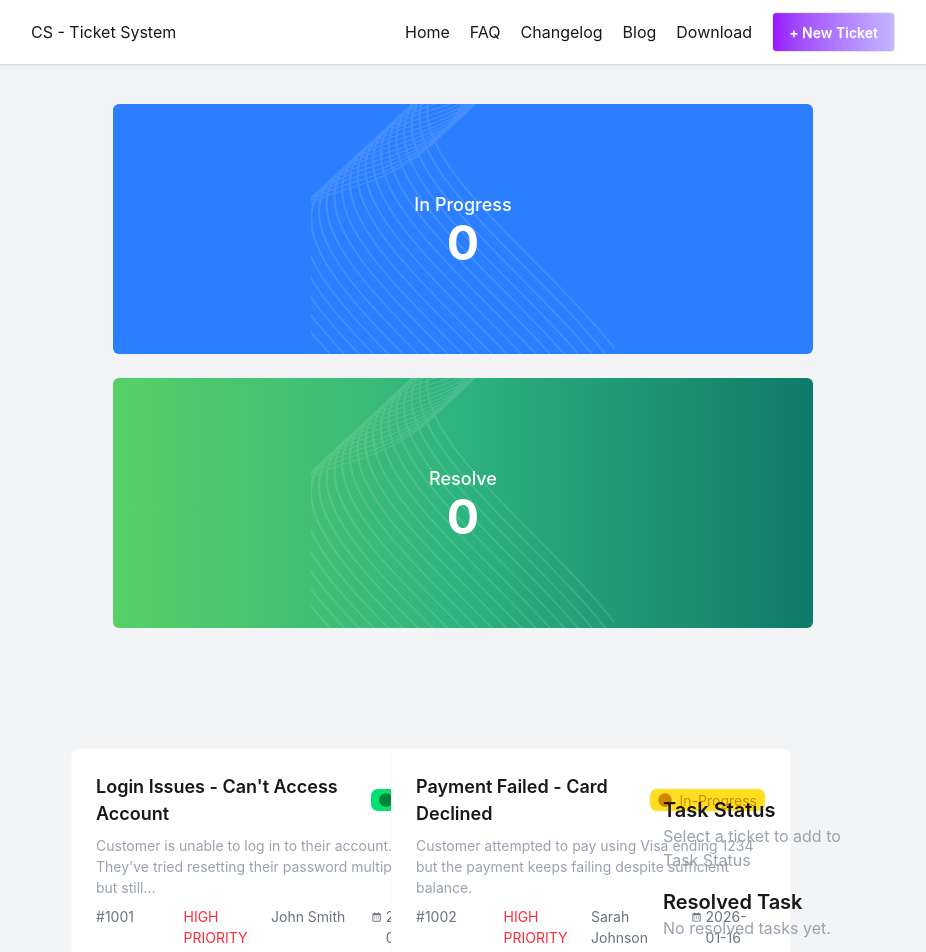
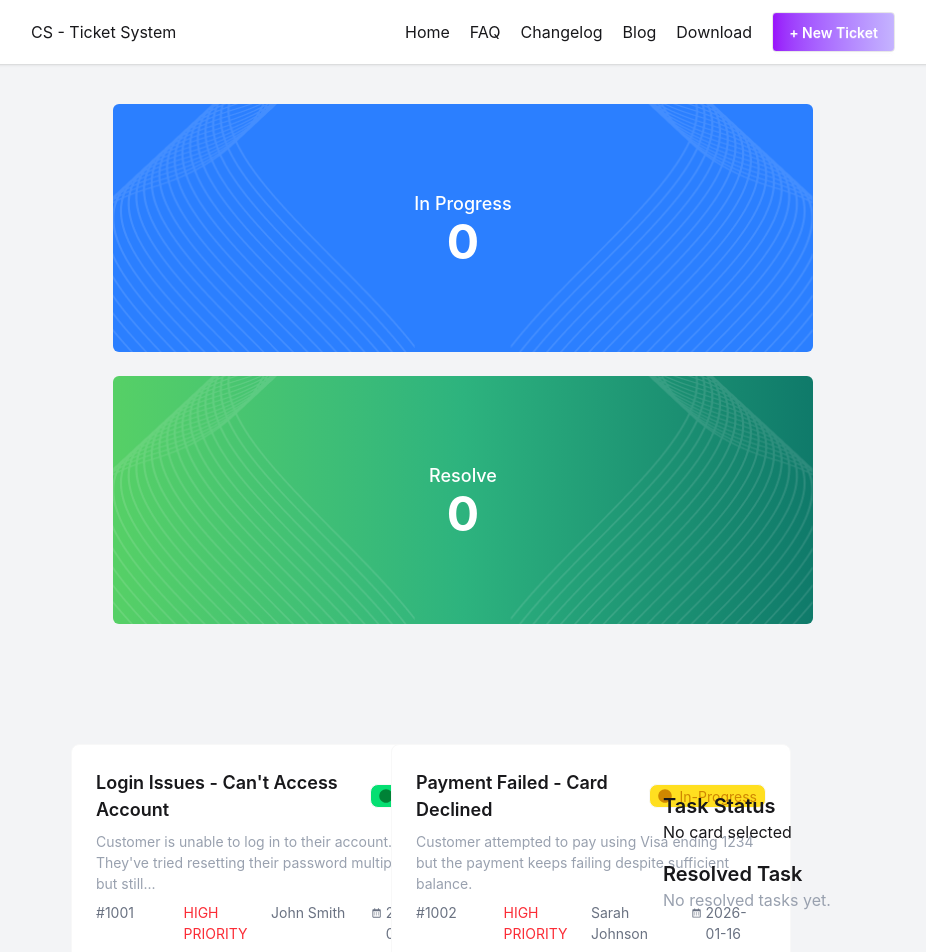
Before and after one commit to safikolislam/ticket_system, a React (Vite) app: page / in a window 1280 px wide. Shown: the top 952 px of the page, without its empty margins (177-1103 px from the left). Built offline with nearby package versions, Linux system fonts and the light colour scheme.

Commit message:
added the card section and added the task status section

```diff
--- a/src/App.jsx
+++ b/src/App.jsx
@@ -1,27 +1,28 @@
 
-import { Suspense } from 'react'
+import { Suspense, useState } from 'react'
 import './App.css'
 import Banner from './Components/Banner/Banner'
 import Navbar from './Components/Navbar/Navbar'
 import Tickets from './Components/Tickets/Tickets'
 
+const fetchData = async() =>{
+  const res = await fetch("/Tickets.json")
+  return res.json()
+}
+  const fetchPromise = fetchData()
 
-function App() {
-const fetchData = async() =>{
- const res = await fetch("/Tickets.json")
- return res.json()
-}
-
-const fetchPromise = fetchData()
+  function App() {
+  const [task,setTask] = useState([])
+  const [resolved,setResolved] = useState([])
 
   return (
     <>
     <Navbar></Navbar>
     <div className="pt-16">
-    <Banner></Banner>
-    <Suspense fallback={<p>Loading....</p>}>
+    <Banner task={task} resolved={resolved}></Banner>
+    <Suspense fallback={<span className="loading loading-spinner loading-xl"></span>}>
 
-    <Tickets fetchPromise={fetchPromise}></Tickets>
+    <Tickets resolved={resolved} setResolved={setResolved} task={task} setTask={setTask} fetchPromise={fetchPromise}></Tickets>
     </Suspense>
     </div>
 
--- a/src/Components/Banner/Banner.jsx
+++ b/src/Components/Banner/Banner.jsx
@@ -2,25 +2,36 @@ import React from 'react';
 import bg1 from "../../assets/vector1.png"
 
 
-const Banner = () => {
+const Banner = ({task,resolved}) => {
     return (
         <div className="top-0 flex flex-wrap gap-6 p-10 justify-center items-center bg-gray-100 text-white">
 
-            <div className="bg-blue-500 rounded-md relative flex w-[700px] h-[250px] flex-col items-center justify-center overflow-hidden">
-                <img src={bg1} alt="backgroun1" className="absolute inset-0 h-full w-full object-contain" />
+            <div className="bg-blue-500 rounded-md relative flex w-175 h-62 flex-col items-center justify-center overflow-hidden">
+             <div className="flex justify-between items-center">
+                <img src={bg1} alt="backgroun1"
+                className="absolute left-0 top-0 w-auto  h-full  object-cover pointer-events-none" />
+                <img src={bg1} alt="backgroun1" className="absolute scale-x-[-1] h-full w-auto object-cover right-0 top-0" />
+
+             </div>
                 <div className="relative z-10 text-center">
                     <p className="text-lg font-medium">In Progress</p>
-                    <h2 className="text-5xl font-bold">0</h2>
+                    <h2 className="text-5xl font-bold">{task.length}</h2>
                 </div>
             </div>
 
 
 
-            <div className=" relative bg-linear-to-r from-[#56D066] via-[#2DB37E] to-[#0F7A6A] rounded-md flex w-[700px] h-[250px] flex-col items-center justify-center overflow-hidden">
-                <img src={bg1} alt="backgroun1" className="absolute inset-0 h-full w-full object-contain " />
+            <div className=" relative bg-linear-to-r from-[#56D066] via-[#2DB37E] to-[#0F7A6A] rounded-md flex w-175 h-62 flex-col items-center justify-center overflow-hidden">
+                 <div className="flex justify-between items-center">
+                <img src={bg1} alt="backgroun1"
+                className="absolute left-0 top-0 w-auto  h-full  object-cover" />
+                <img src={bg1} alt="backgroun1" className=" absolute right-0 top-0 scale-x-[-1] h-full w-auto object-cover pointer-events-none" />
+
+             </div>
+
                 <div className="relative z-10 text-center">
                     <p className="text-lg font-medium">Resolve</p>
-                    <h2 className="text-5xl font-bold">0</h2>
+                    <h2 className="text-5xl font-bold">{resolved.length}</h2>
                 </div>
             </div>
 
--- a/src/Components/Tickets/TicketCard.jsx
+++ b/src/Components/Tickets/TicketCard.jsx
@@ -3,8 +3,8 @@ import { BiCalendar } from 'react-icons/bi';
 
 import { FaCircle } from 'react-icons/fa';
 
-const TicketCard = ({ticket}) => {
- console.log(ticket);
+const TicketCard = ({ticket,setTask,task}) => {
+
  const {title,description,status,id,priority,createdAt,
 customer
 } = ticket;
@@ -13,9 +13,13 @@ customer
       "MEDIUM PRIORITY":"text-yellow-500",
       "HIGH PRIORITY" : "text-red-500"
     }
+    const handleClick= ()=>{
+
+         setTask([...task ,ticket])
+    }
     return (
-       <div>
-        <div className="card card-border bg-base-100 w-100 -ml-15 lg:ml-2">
+       <div onClick={handleClick}>
+        <div className="card card-border bg-base-100 w-100 -ml-15 lg:ml-2 md:ml-3">
   <div className="card-body">
     <div className="flex justify-between items-center">
      <h2 className="card-title">{title}</h2>
--- a/src/Components/Tickets/Tickets.jsx
+++ b/src/Components/Tickets/Tickets.jsx
@@ -1,27 +1,51 @@
 import React, { use } from 'react';
 import TicketCard from './TicketCard';
 
-const Tickets = ({ fetchPromise }) => {
+const Tickets = ({ fetchPromise, setTask, task, resolved, setResolved }) => {
+
   const ticketData = use(fetchPromise)
-    console.log(ticketData);
+  const handleComplete = (id) => {
+    const completedTask = task.find(item => item.id === id)
+    if (completedTask) {
+      setResolved([...resolved, completedTask])
+    }
+    const remaining = task.filter(t => t.id !== id);
+    setTask(remaining)
+
+
+  }
+
   return (
 
 
     <div className="bg-gray-100 flex flex-col md:flex-row justify-between items-start px-30 lg:px-60 pt-20">
       <div className="grid grid-cols-1 md:grid-cols-1 lg:grid-cols-2  gap-10 w-full md:w-3/4">
         {ticketData.map(ticket =>
-                     <TicketCard key={ticket.id} ticket={ticket}></TicketCard>)}
+          <TicketCard key={ticket.id} resolved={resolved} setResolved={setResolved} task={task} setTask={setTask} ticket={ticket}></TicketCard>)}
       </div>
       {/* sidebar */}
       <div className="w-full md:w-1/4 sticky top-4 space-y-4 pt-12 ">
         <div>
           <h2 className="text-xl font-semibold">Task Status</h2>
-        {/* Task Status */}<p className="text-gray-400">Select a ticket to add to Task Status</p>
+          {task.length > 0 ?
+            task.map((item, index) => (
+              <div key={index} className="w-62 h-auto mb-10 rounded-md bg-white p-5">
+                <p className="mb-5">{item.title}</p>
+                <button onClick={() =>
+                  handleComplete(item.id)
+
+                } className="w-full btn bg-green-500 text-white ">Complete</button>
+              </div>)) :
+            <p>No card selected</p>
+          }
         </div>
         {/* Resolved Task */}
         <div>
           <h2 className="font-semibold text-xl">Resolved Task</h2>
-          <p className="text-gray-400">No resolved tasks yet.</p>
+          {resolved.length > 0 ? resolved.map((r, index) => (<div key={index} className="w-full h-auto p-5 rounded-md mb-5 bg-white">
+            <p  className="font-semibold" key={index}>{r.title}</p>
+          </div>)) : <p className="text-gray-400">No resolved tasks yet.</p>}
+
         </div>
       </div>
     </div>
```
Lines whose indentation alone changed are shown as unchanged.
